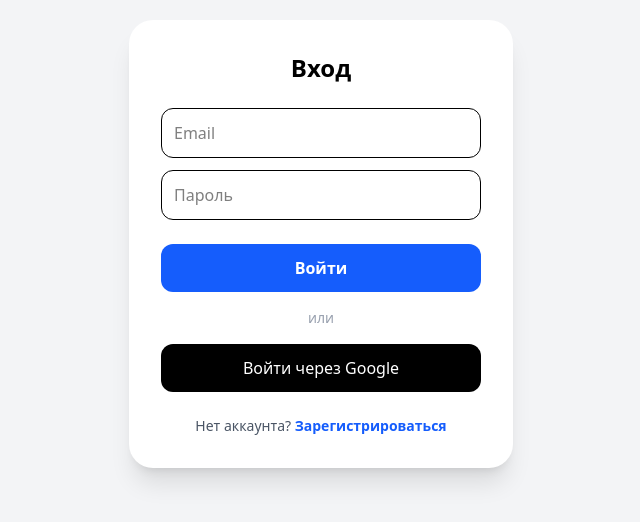
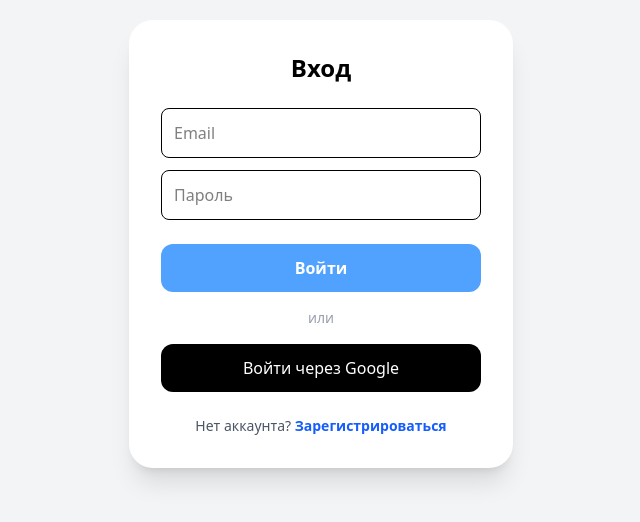
Before and after one commit to b4631119-oss/chat-app, a Next.js app: page / in a window 1280 px wide. Shown: the part 156-678 px from the top of the page, without its empty margins (319-959 px from the left). Built offline with nearby package versions, Linux system fonts and the light colour scheme; no server answers.

Commit message:
refactor: fix

```diff
--- a/src/components/login.tsx
+++ b/src/components/login.tsx
@@ -44,25 +44,24 @@ export default function Login() {
         </h1>
 
         <input
-          className="w-full border p-3 rounded-xl mb-3"
+          className="w-full border p-3 rounded-lg mb-3"
           placeholder="Email"
           value={email}
           onChange={(e) => setEmail(e.target.value)}
           disabled={submitting}
         />
         <input
-          className="w-full border p-3 rounded-xl mb-6"
+          className="w-full border p-3 rounded-lg mb-6"
           type="password"
           placeholder="Пароль"
           value={password}
           onChange={(e) => setPassword(e.target.value)}
           disabled={submitting}
         />
-
         <button
           onClick={handleSubmit}
           disabled={submitting}
-          className="w-full bg-blue-600 text-white py-3 rounded-xl mb-4 font-bold hover:bg-blue-700 transition disabled:bg-gray-400"
+          className="w-full bg-blue-400 text-white py-3 rounded-xl mb-4 font-bold hover:bg-blue-700 transition disabled:bg-gray-400"
         >
           {submitting ? "..." : (isLogin ? "Войти" : "Зарегистрироваться")}
         </button>
```
